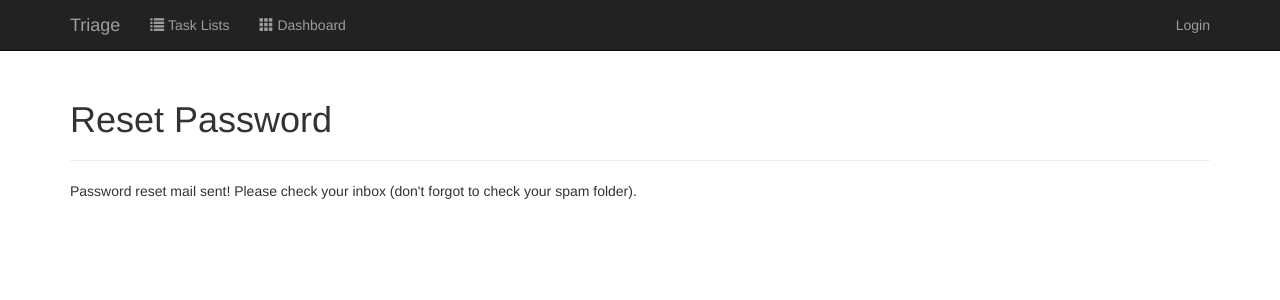
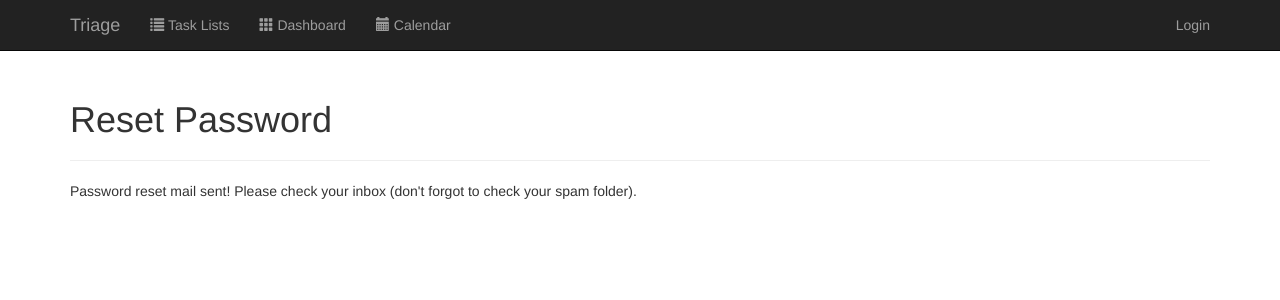
Before and after one commit to SamStudio8/triage, a Django app: template account/templates/reset_ok.html in a window 1280 px wide. Shown: the top 300 px of the page. Run offline with Django 3.2, Linux system fonts and the light colour scheme; the template is opened without the code that fills it, so the values that code supplies are empty; parts of the project's set-up code (start-up, migrations or seed data) failed here and were passed over; some libraries are stand-ins or nearby versions.

Commit message:
Calendar in nav

```diff
--- a/templates/base/base.html
+++ b/templates/base/base.html
@@ -27,6 +27,7 @@
                     <ul class="nav navbar-nav">
                         <li><a href="{% url 'home' %}"><span class="glyphicon glyphicon-list"></span> Task Lists</a></li>
                         <li><a href="{% url 'task:dashboard' %}"><span class="glyphicon glyphicon-th"></span> Dashboard</a></li>
+                        <li><a href="{% url 'task:calendar' %}"><span class="glyphicon glyphicon-calendar"></span> Calendar</a></li>
                     </ul>
                     <ul class="nav navbar-nav navbar-right">
                         {% if user.is_authenticated %}
```
